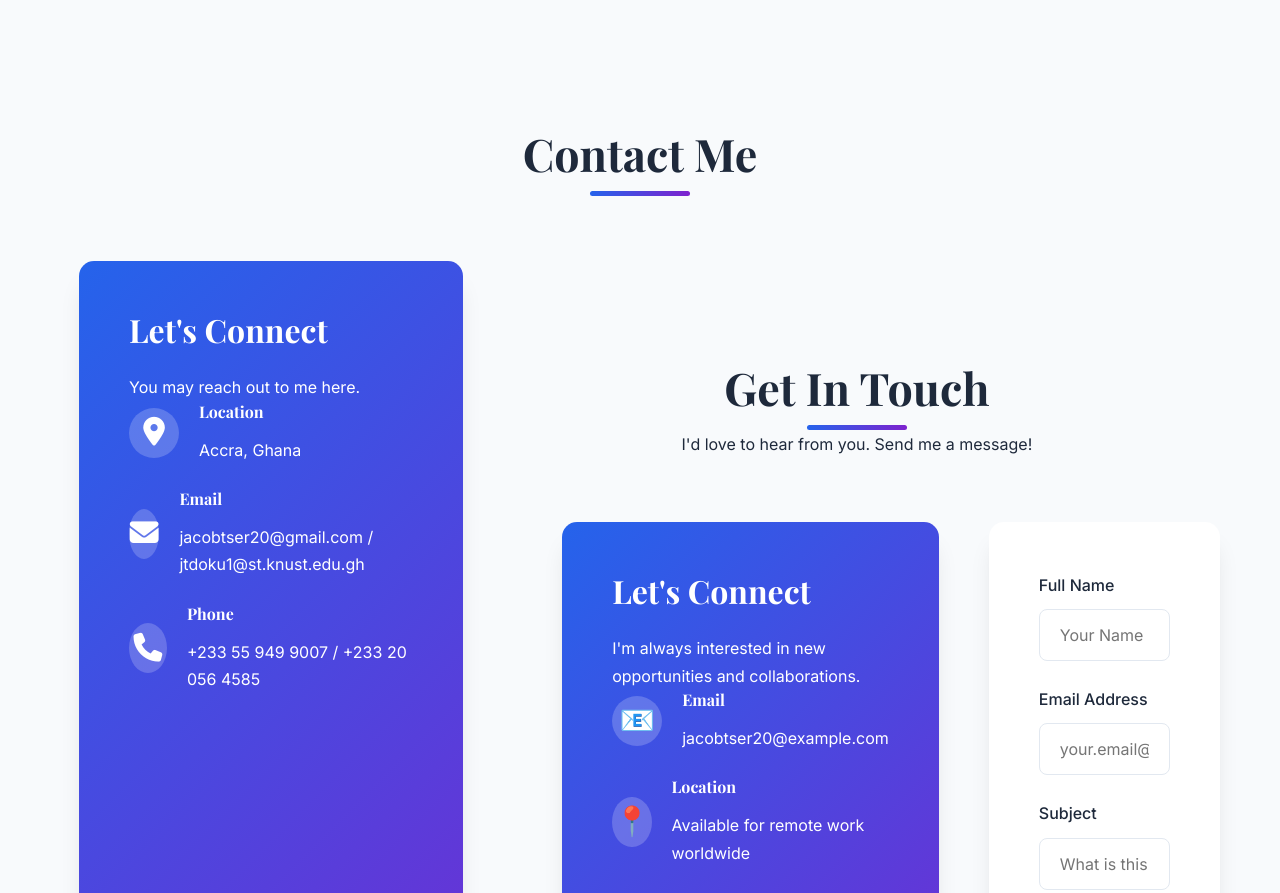
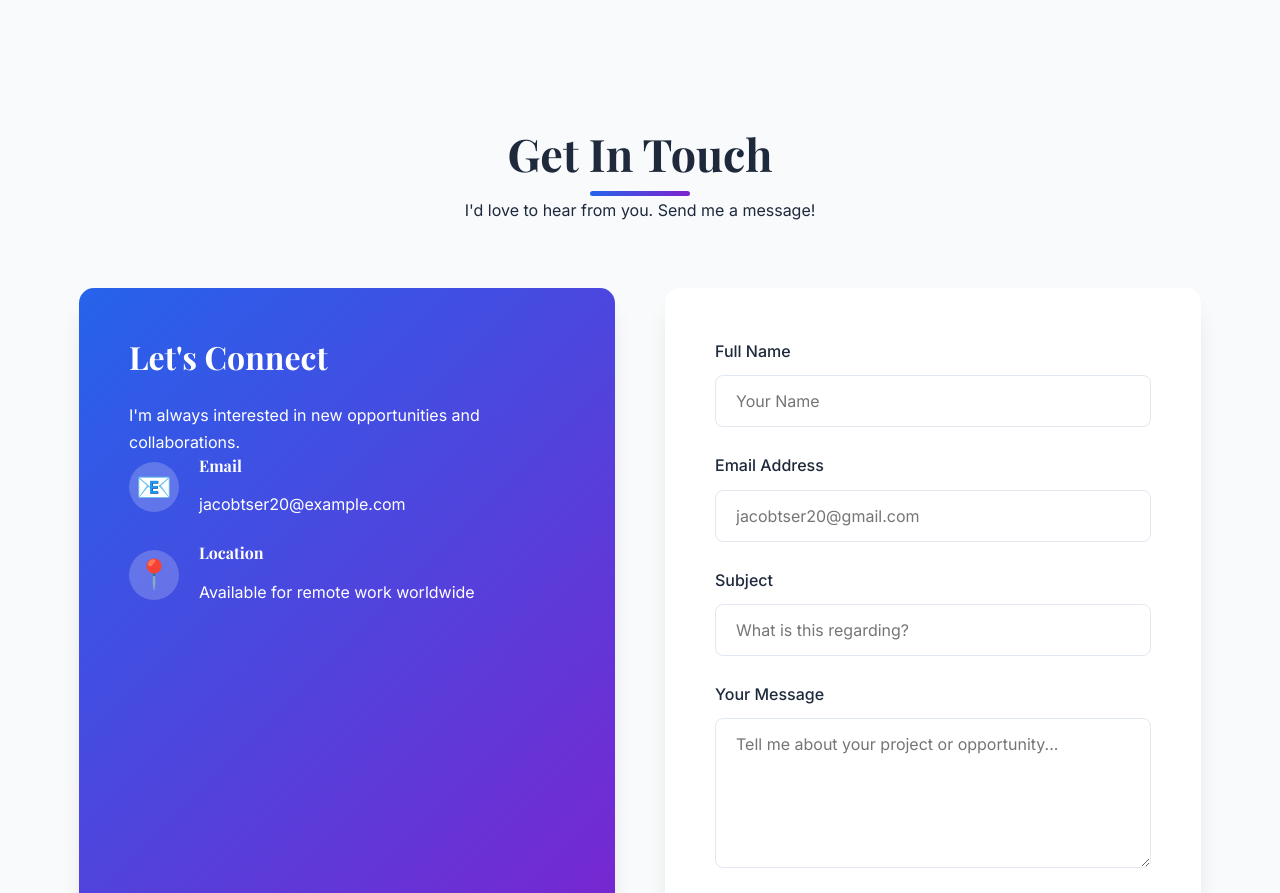
Before and after one commit to jacobtser/jacobtser.github.io, a plain HTML site: page index.html in a window 1280 px wide. Shown: the part 4920-5813 px from the top of the page. Drawn offline with nearby package versions, Linux system fonts and the light colour scheme.

Commit message:
Remove redundance and correcct form

```diff
--- a/index.html
+++ b/index.html
@@ -1313,48 +1313,7 @@
         </div>
     </section>
 
-    <!-- Contact Section -->
-    <section id="contact">
-        <div class="container">
-            <div class="section-title" data-aos="fade-up">
-                <h2>Contact Me</h2>
-            </div>
-
-            <div class="contact-container">
-                <div class="contact-info" data-aos="fade-right">
-                    <h3>Let's Connect</h3>
-                    <p>You may reach out to me here.</p>
-
-                    <div class="contact-detail">
-                        <div class="contact-icon">
-                            <i class="fas fa-map-marker-alt"></i>
-                        </div>
-                        <div>
-                            <h4>Location</h4>
-                            <p>Accra, Ghana</p>
-                        </div>
-                    </div>
-
-                    <div class="contact-detail">
-                        <div class="contact-icon">
-                            <i class="fas fa-envelope"></i>
-                        </div>
-                        <div>
-                            <h4>Email</h4>
-                            <p>jacobtser20@gmail.com / jtdoku1@st.knust.edu.gh</p>
-                        </div>
-                    </div>
-
-                    <div class="contact-detail">
-                        <div class="contact-icon">
-                            <i class="fas fa-phone"></i>
-                        </div>
-                        <div>
-                            <h4>Phone</h4>
-                            <p>+233 55 949 9007 / +233 20 056 4585</p>
-                        </div>
-                    </div>
-                </div>
+
 
             <!-- Contact Section -->
     <section id="contact" class="contact">
@@ -1389,7 +1348,7 @@
 
                 <!-- Contact Form -->
                 <div class="contact-form">
-                    <form id="contact-form" action="https://formspree.io/f/YOUR_FORMSPREE_ID" method="POST">
+                    <form id="contact-form" action="https://formspree.io/f/mnngvglj" method="POST">
                         <div class="form-group">
                             <label for="name">Full Name</label>
                             <input type="text" id="name" name="name" class="form-control" placeholder="Your Name" required>
@@ -1397,7 +1356,7 @@
 
                         <div class="form-group">
                             <label for="email">Email Address</label>
-                            <input type="email" id="email" name="email" class="form-control" placeholder="your.email@example.com" required>
+                            <input type="email" id="email" name="email" class="form-control" placeholder="jacobtser20@gmail.com" required>
                         </div>
 
                         <div class="form-group">
```
